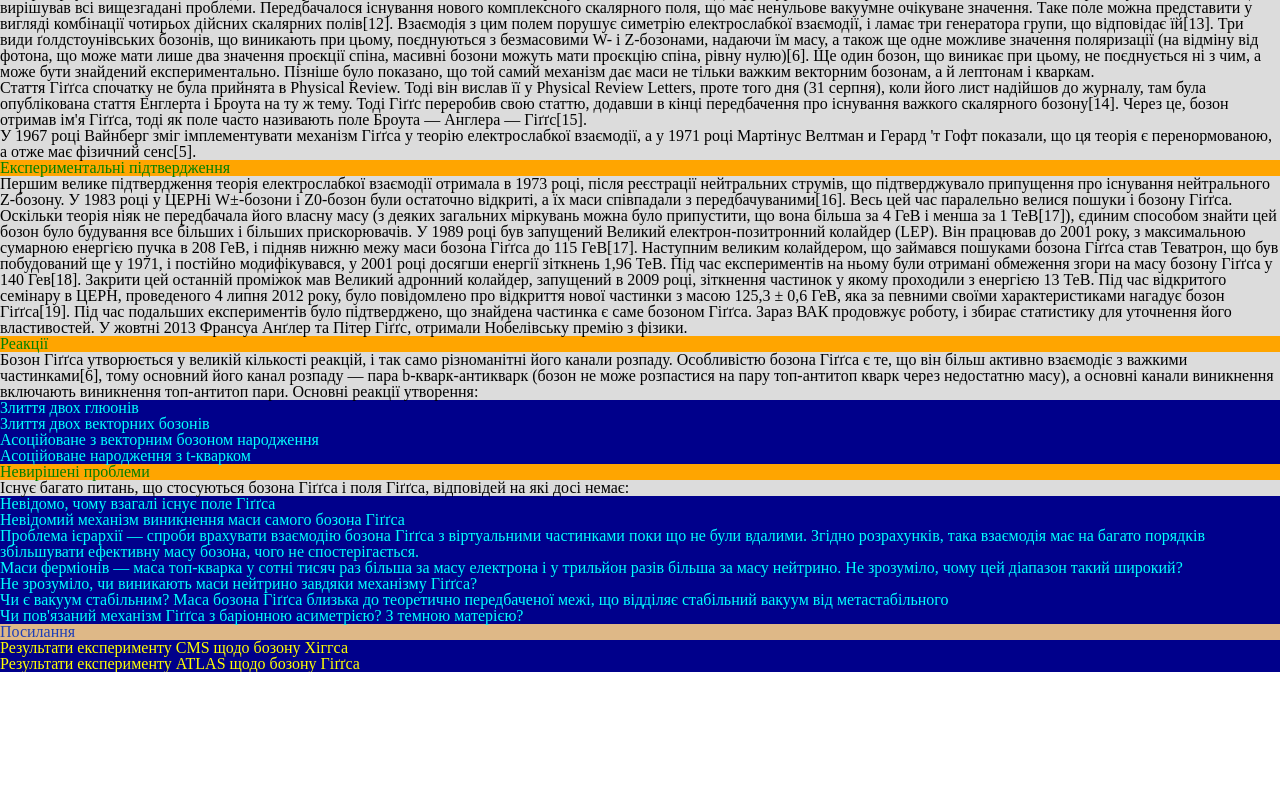
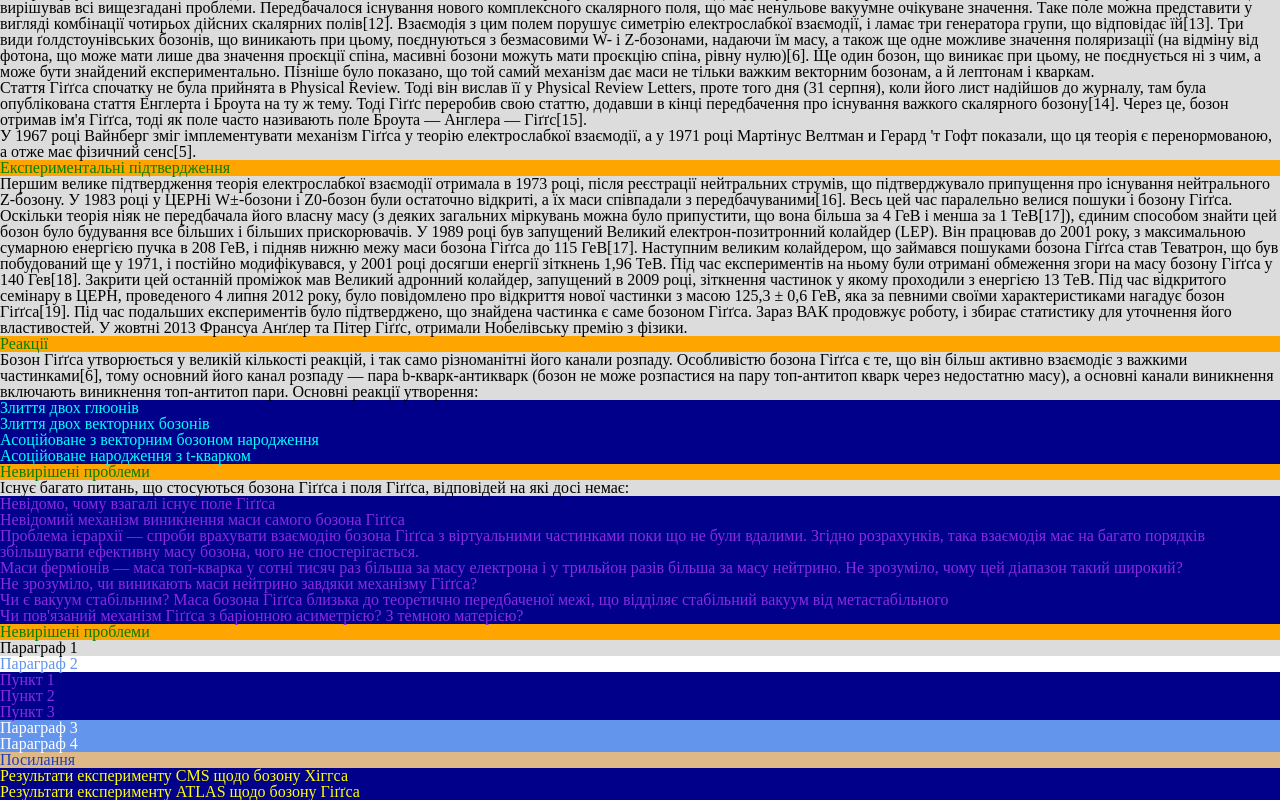
Before and after one commit to itdevman/lessons, a plain HTML site: page lesson_4/index.html in a window 1280 px wide. Shown: the part 776-1576 px from the top of the page. Before the commit the page ends 1448 px from the top, so only its background shows below. Drawn offline with Linux system fonts and the light colour scheme.

Commit message:
Add files via upload

```diff
--- a/lesson_4/css/style.css
+++ b/lesson_4/css/style.css
@@ -48,3 +48,17 @@ li > a {
 div p {
     background-color: gainsboro;
 }
+
+#article-item5 .article-content ul * {
+    color: blueviolet;
+}
+
+p.first ~ p {
+    background-color: cornflowerblue;
+    color: white;
+}
+
+p.first + p {
+    background-color: white;
+    color: cornflowerblue;
+}
--- a/lesson_4/index.html
+++ b/lesson_4/index.html
@@ -193,6 +193,32 @@
                 </ul>
             </div>
         </div>
+
+
+        <div id="article-item5" class="article">
+            <div class="article-header">
+                <h2>Невирішені проблеми</h2>
+            </div>
+            <div class="article-content">
+                <p class="first">
+                    Параграф 1
+                </p>
+                <p>
+                    Параграф 2
+                </p>
+                <ul>
+                    <li>Пункт 1</li>
+                    <li>Пункт 2</li>
+                    <li>Пункт 3</li>
+                </ul>
+                <p>
+                    Параграф 3
+                </p>
+                <p>
+                    Параграф 4
+                </p>
+            </div>
+        </div>
     </main>
     <footer>
         <h2 id="article-links">Посилання</h2>
```
